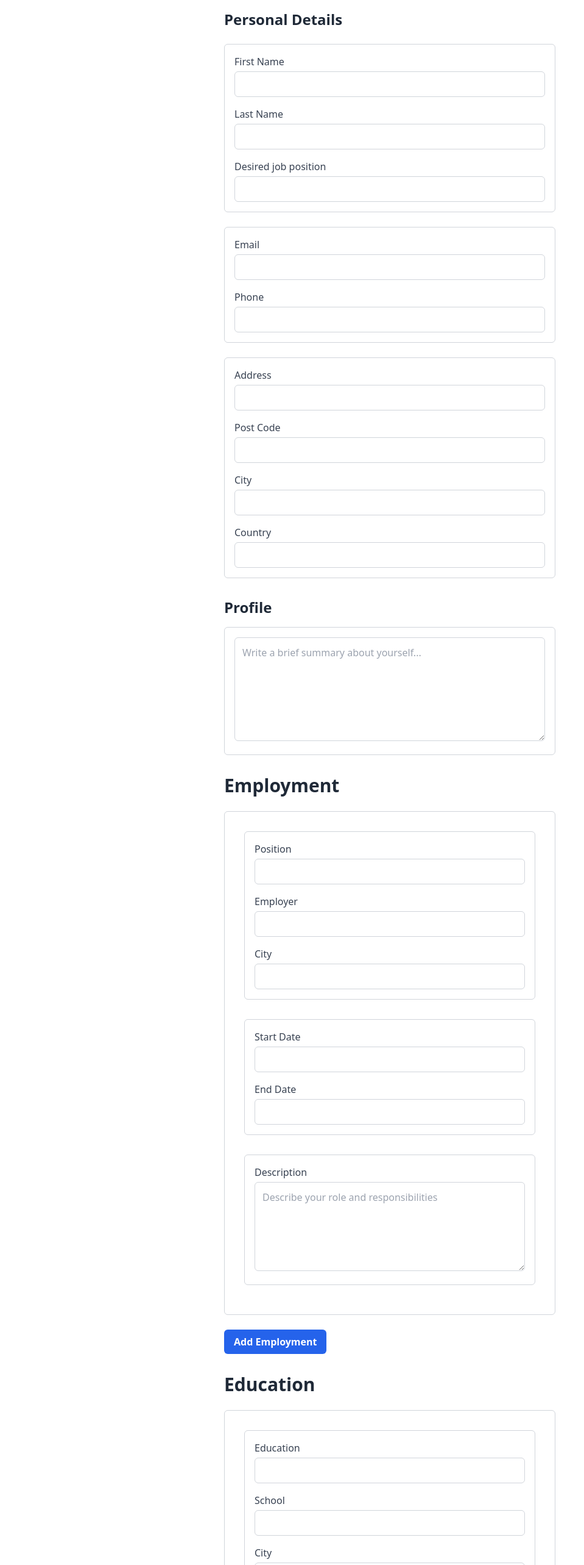
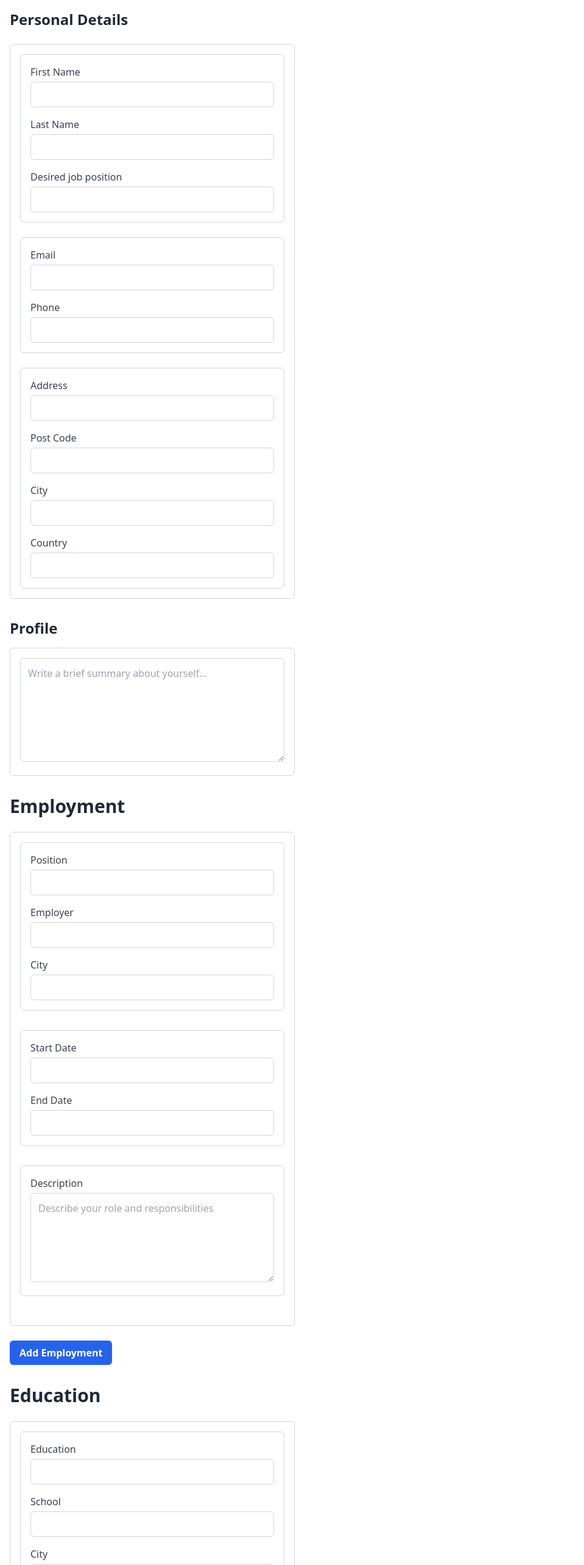
Before and after one commit to dejanpls/cvmaker, a React (Vite) app: page / in a window 1280 px wide. Shown: the top 2566 px of the page at 61% size, without its empty margins (0-959 px from the left). Built offline with nearby package versions, Linux system fonts and the light colour scheme.

Commit message:
style: adjust padding/margin on all form wrappers

```diff
--- a/src/App.jsx
+++ b/src/App.jsx
@@ -63,7 +63,7 @@ function App() {
 
   return (
     <>
-      <section className="inputs">
+      <section className="w-[500px]">
         <PersonalForm
           personal={personal}
           handleChange={handleChange(setPersonal)}
--- a/src/components/forms/PersonalForm.jsx
+++ b/src/components/forms/PersonalForm.jsx
@@ -13,6 +13,7 @@ export default function PersonalForm({ personal, handleChange }) {
         Personal Details
       </h2>
 
+      <div className="personal-form-wrapper border border-gray-300 rounded-md p-4 relative">
         <fieldset className="mb-6 border border-gray-300 rounded-md p-4">
           <legend className="sr-only">About</legend>
 
@@ -105,6 +106,7 @@ export default function PersonalForm({ personal, handleChange }) {
             />
           </div>
         </fieldset>
+      </div>
     </section>
   );
 }
--- a/src/components/sections/RenderEducationSection.jsx
+++ b/src/components/sections/RenderEducationSection.jsx
@@ -22,7 +22,7 @@ export default function RenderEducationSection({
         {educations.map((education) => (
           <div
             key={education.id}
-            className="education-forms-wrapper border border-gray-300 rounded-md p-4 pb-8 relative"
+            className="education-forms-wrapper border border-gray-300 rounded-md pb-8 relative"
           >
             <EducationForm
               education={education}
--- a/src/components/sections/RenderEmploymentSection.jsx
+++ b/src/components/sections/RenderEmploymentSection.jsx
@@ -22,7 +22,7 @@ export default function RenderEmploymentSection({
         {employments.map((employment) => (
           <div
             key={employment.id}
-            className="employment-form-wrapper border border-gray-300 rounded-md p-4 pb-8 relative"
+            className="employment-form-wrapper border border-gray-300 rounded-md pb-8 relative"
           >
             <EmploymentForm
               employment={employment}
```
Lines whose indentation alone changed are shown as unchanged.
